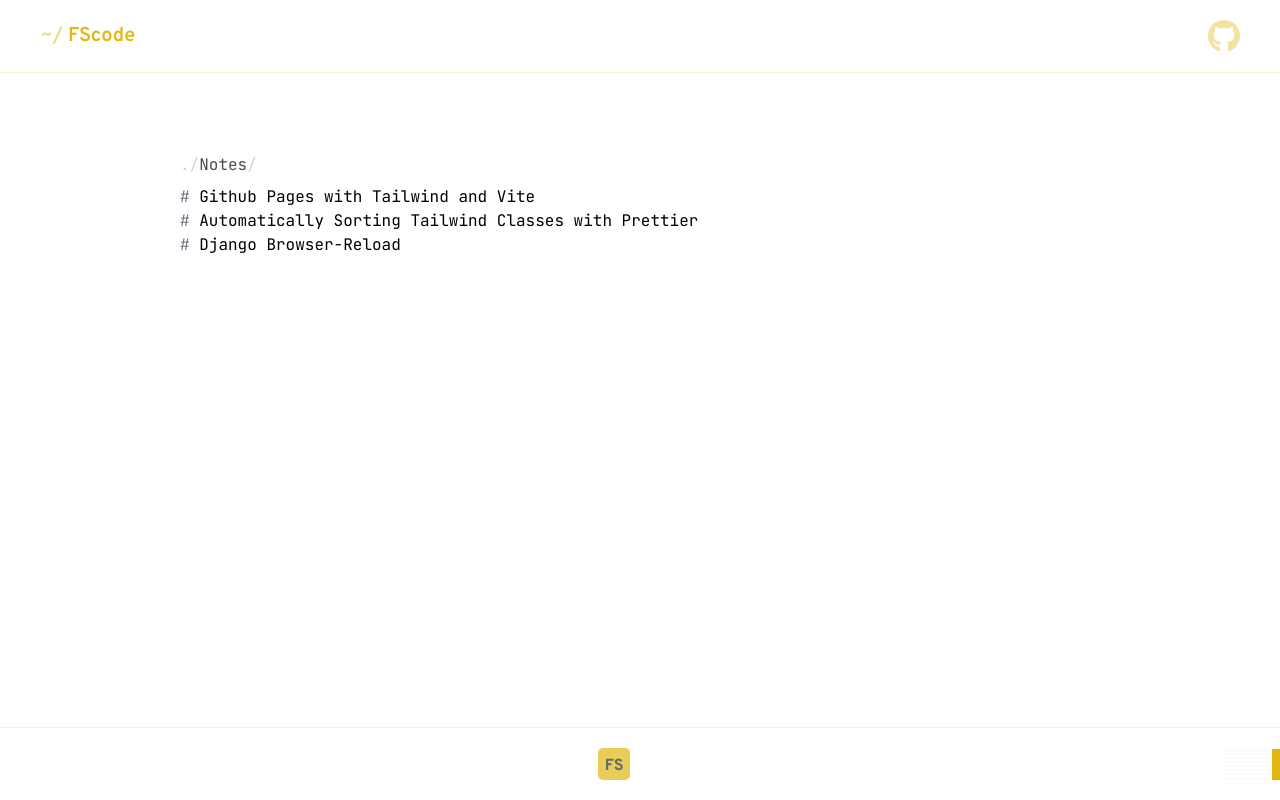
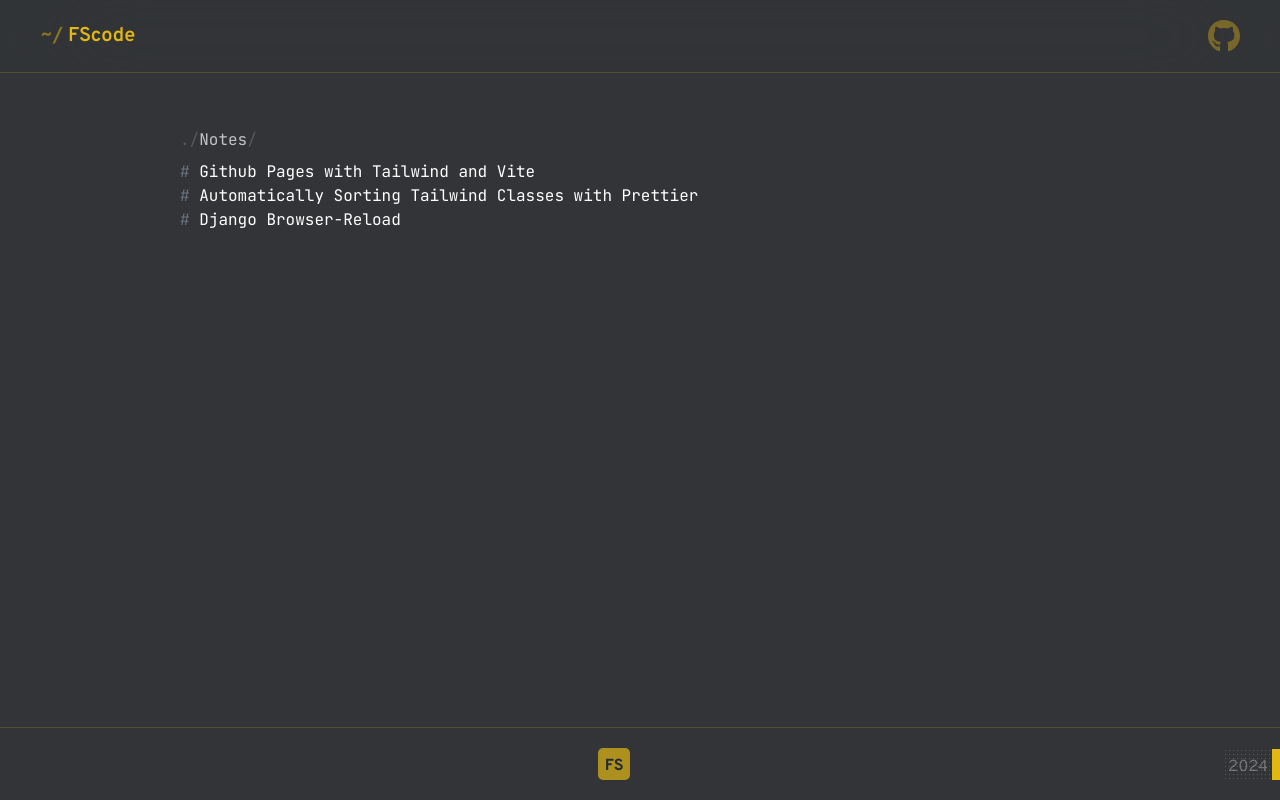
Before and after one commit to shalri/fscode, a Next.js app: page /fscode/ in a window 1280 px wide. Built offline with nearby package versions, Linux system fonts and the light colour scheme.

Commit message:
Adding fixed header and cleaned up css

```diff
--- a/_posts/github-pages-with-tailwind-and-vite.md
+++ b/_posts/github-pages-with-tailwind-and-vite.md
@@ -50,7 +50,7 @@
 
 ## Tailwind and Vite
 
-I love Tailwind. Since I started using it has been part of my workflow.
+I love Tailwind. It has been an integral part of my workflow.
 Vite also helps by streamlining the build process. I created a base template
 using this killer combo, you can check out the [soko repo](https://github.com/shalri/soko).
 
--- a/app/globals.css
+++ b/app/globals.css
@@ -16,20 +16,15 @@
     --background-end-rgb: 50, 52, 55;
   }
 }
-
-body {
-  color: rgb(var(--foreground-rgb));
-  background: rgb(var(--background-end-rgb));
-}
-main#article {
-  @apply px-4 md:px-0;
-}
-
-main#article a {
-  @apply !text-yellow-fs !no-underline opacity-80 transition-opacity duration-200 hover:opacity-100;
-}
-main#article h1 {
-  @apply border-yellow-fs pr-4 pt-20 leading-tight md:-mr-[10px] md:border-r-8;
+.stripe-bg {
+  background-image: repeating-linear-gradient(
+    45deg,
+    rgba(226, 183, 20, 0.3) 0,
+    rgba(226, 183, 20, 0.3) 0.5px,
+    transparent 0,
+    transparent 50%
+  );
+  background-size: 4px 4px;
 }
 
 /* Home Page */
@@ -49,15 +44,10 @@
   code {
     @apply font-jbmono !font-light;
   }
+  main#article {
+    @apply px-4 pt-10 md:px-0;
+  }
+  main#article h1 {
+    @apply border-yellow-fs pr-4 pt-20 leading-tight md:-mr-[10px] md:border-r-8;
+  }
 }
-
-.stripe-bg {
-  background-image: repeating-linear-gradient(
-    45deg,
-    rgba(226, 183, 20, 0.3) 0,
-    rgba(226, 183, 20, 0.3) 0.5px,
-    transparent 0,
-    transparent 50%
-  );
-  background-size: 4px 4px;
-}
--- a/app/layout.js
+++ b/app/layout.js
@@ -17,8 +17,8 @@
 
 export default function RootLayout({ children }) {
   return (
-    <html lang="en" className={`${op.className} antialiased`}>
-      <body className="flex min-h-screen flex-col">
+    <html lang="en" className={`${op.className}`}>
+      <body className="flex min-h-screen flex-col bg-gray-primary text-white antialiased">
         <Header />
         {children}
         <Footer />
--- a/app/page.jsx
+++ b/app/page.jsx
@@ -3,11 +3,10 @@
 
 const Home = () => {
   const postMetadata = getPostMetadata("_posts");
-  // console.log(postMetadata);
   return (
     <main
       id="home"
-      className="m-auto flex h-full w-full flex-grow px-10 py-20 lg:w-[1000px]"
+      className="m-auto flex h-full w-full flex-grow px-10 py-32 lg:w-[1000px]"
     >
       <div className="flex flex-col font-jbmono">
         <h2 className="mb-2 opacity-70">
--- /dev/null
+++ b/app/post/layout.js
@@ -0,0 +1,12 @@
+export const metadata = {
+  title: 'Next.js',
+  description: 'Generated by Next.js',
+}
+
+export default function RootLayout({ children }) {
+  return (
+    <html lang="en">
+      <body>{children}</body>
+    </html>
+  )
+}
--- a/components/Header.jsx
+++ b/components/Header.jsx
@@ -2,7 +2,7 @@
 
 const Header = () => {
   return (
-    <header className="flex items-center justify-between border-b border-gray-fs-100 px-4 py-4 md:px-10">
+    <header className="fixed flex w-full items-center justify-between border-b border-gray-fs-100 px-4 py-4 backdrop-blur-3xl md:px-10">
       <Link href="/">
         <div id="branding" className="text-xl font-semibold text-yellow-fs">
           <span className="opacity-50">~/</span> FScode
--- a/tailwind.config.js
+++ b/tailwind.config.js
@@ -18,11 +18,15 @@
         // "gray-line": "rgb(168, 168, 168, 0.3)",
         "gray-fs-100": "rgb(226, 183, 20, 0.2)",
         "gray-fs": "rgb(226, 183, 20, 0.5)",
+        "gray-primary": "rgb(50, 52, 55)",
       },
       typography(theme) {
         return {
           DEFAULT: {
             css: {
+              h1: {
+                fontFamily: theme("fontFamily.pstart"),
+              },
               "code::before": {
                 content: "none", // don’t generate the pseudo-element
                 //                content: '""', // this is an alternative: generate pseudo element using an empty string
@@ -39,6 +43,14 @@
                 paddingTop: theme("spacing.1"),
                 paddingBottom: theme("spacing.1"),
               },
+              a: {
+                transitionDuration: "300ms",
+                textDecoration: "none",
+                color: "rgba(226, 183, 20, 0.8)",
+                "&:hover": {
+                  color: "rgba(226, 183, 20, 1)",
+                },
+              },
             },
           },
         };
--- a/utils/getPostMetadata.js
+++ b/utils/getPostMetadata.js
@@ -23,8 +23,6 @@
   });
 
   posts.sort((a, b) => new Date(b.date) - new Date(a.date));
-  console.log(posts);
-  // posts = posts.filter((post) => post.status !== "draft");
 
   return posts;
 };
```
